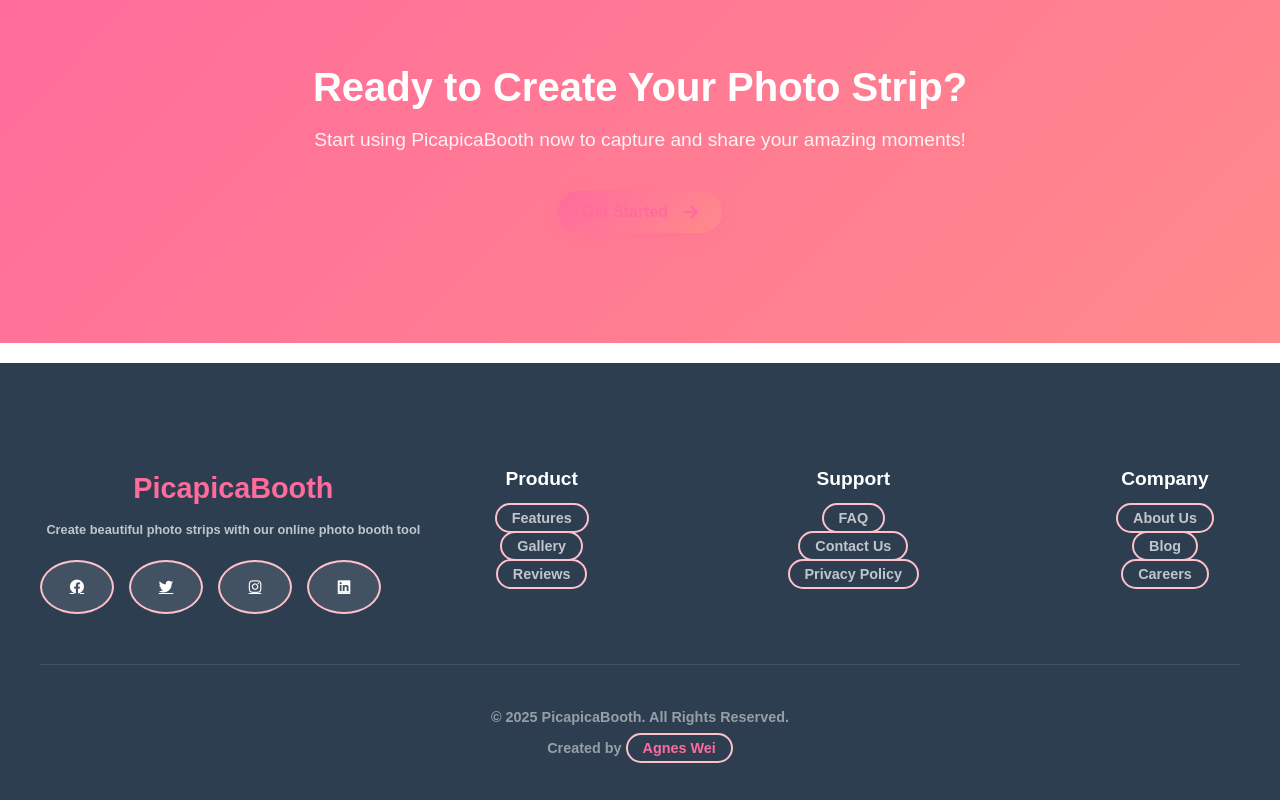
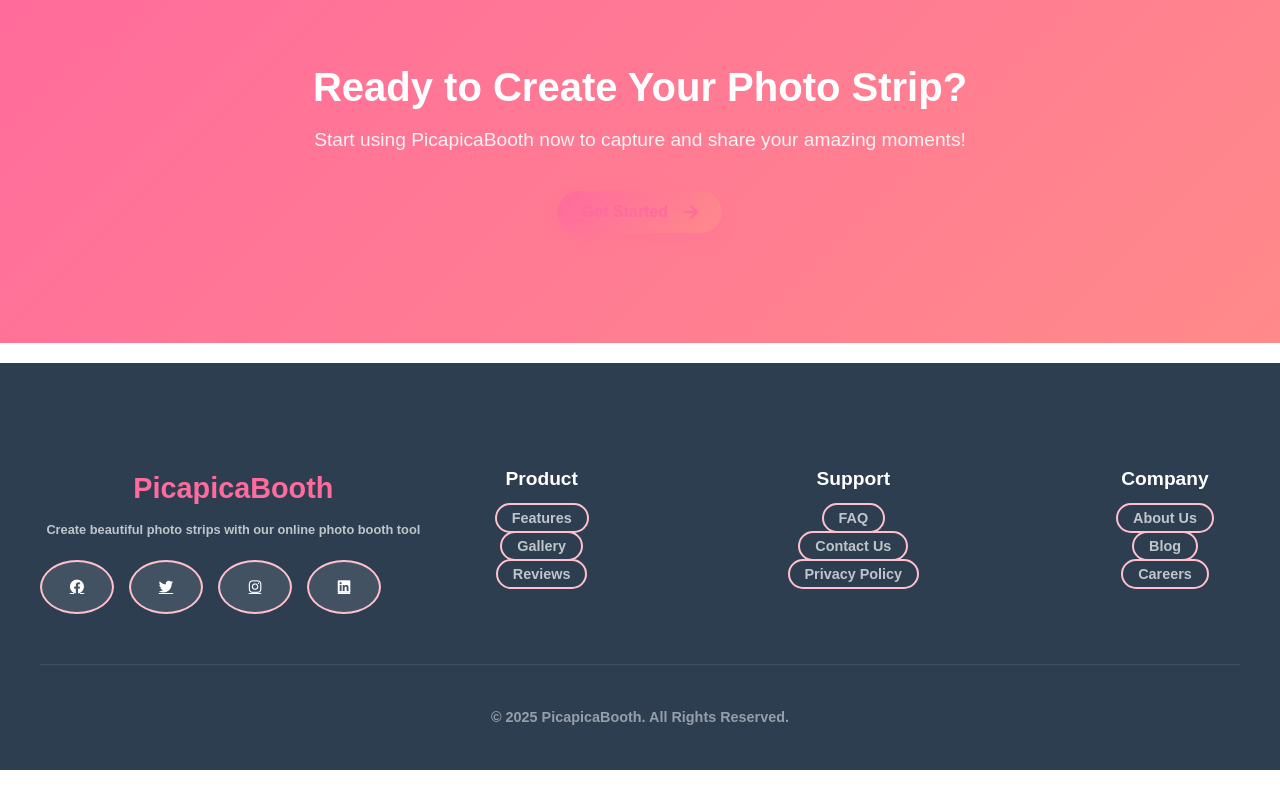
Before and after one commit to yandong2023/picapica, a React (Create React App) app in the folder frontend/: page / in a window 1280 px wide. Shown: the part 5278-6078 px from the top of the page. After the commit the page ends 6048 px from the top, so only its background shows below. Built offline with nearby package versions, Linux system fonts and the light colour scheme.

Commit message:
修复bug

```diff
--- a/frontend/package.json
+++ b/frontend/package.json
@@ -16,6 +16,7 @@
   },
   "dependencies": {
     "axios": "^1.7.9",
+    "qrcode.react": "^3.1.0",
     "react": "^18.0.0",
     "react-dom": "^18.0.0",
     "react-router-dom": "^7.2.0",
--- a/frontend/src/components/Home.js
+++ b/frontend/src/components/Home.js
@@ -326,9 +326,7 @@ const Home = ({ onShowTutorial }) => {
           </div>
           <div className="footer-bottom">
             <p>&copy; 2025 PicapicaBooth. All Rights Reserved.</p>
-            <p>
-              Created by <a href="https://agneswei.com" target="_blank" rel="noopener noreferrer">Agnes Wei</a>
-            </p>
+
           </div>
         </div>
       </footer>
```
Also changed, not shown: 11 other files (tests, documents, lock files or other folders).
